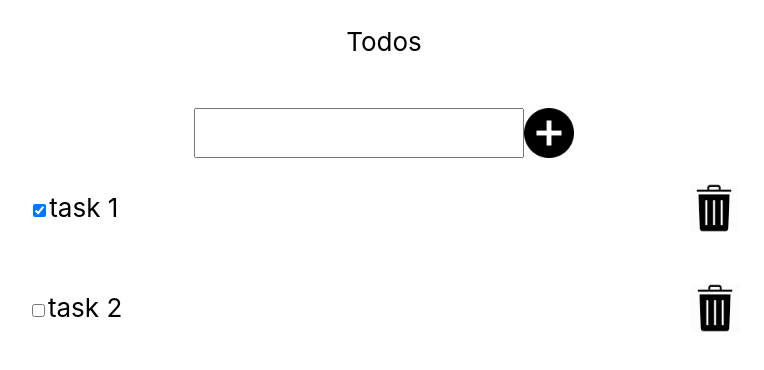
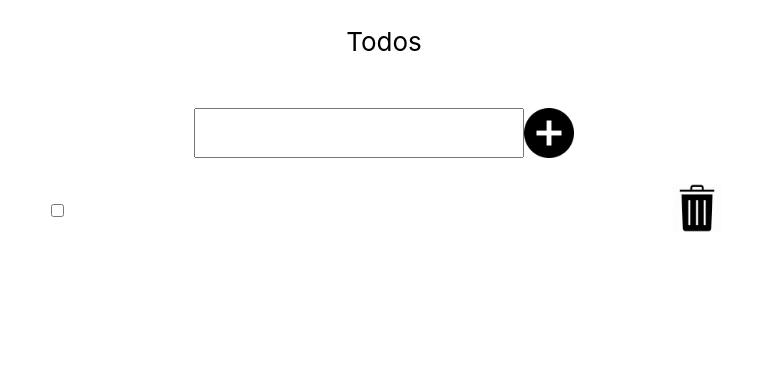
Before and after one commit to siarhei-hrynevich/react-todo, a React (Create React App) app: page / in a window 1280 px wide. Both pictures are taken after a click on the link 805 px from the left and 120 px from the top of the page. Shown: the top 370 px of the page, without its empty margins (256-1020 px from the left). Built offline with nearby package versions, Linux system fonts and the light colour scheme.

Commit message:
Add: tasks manipulation (add, remove, complete)

```diff
--- a/src/App.js
+++ b/src/App.js
@@ -1,27 +1,28 @@
 import './App.css';
-import React from 'react';
+import React, { useState } from 'react';
 import Task from './models/Task'
 
-function ItemComponent({ item }) {
+function ItemComponent({ item, onClick, onDelete }) {
   return (
     <div class="Row">
       <div>
-        <input type="checkbox" checked={item.isCompleted()}></input>
-        <label>{item.getText()}</label>
+        <input type="checkbox" onClick={onClick} checked={item.completed}></input>
+        <label>{item.text}</label>
       </div>
-      <a class="Image-button">
+      <a class="Image-button" onClick={onDelete}>
         <img alt="delete" src="delete_icon.png"></img>
       </a>
     </div>
   );
 }
 
-function Input() {
+function Input({onAdd}) {
+  const [state, setState] = useState()
   return (
     <div class="Row">
       <div class="Line">
-        <input class="Text-input" type="text"></input>
-        <a class="Image-button">
+        <input class="Text-input" onChange={(e => setState(e.target.value))} type="text"/>
+        <a class="Image-button" onClick={() => onAdd(new Task(state, false))} >
           <img alt="add" src="add_icon.png"></img>
         </a>
       </div>
@@ -29,8 +30,10 @@ function Input() {
   );
 }
 
-function List({ items }) {
-  const elements = items.map(i => <ItemComponent item={i} />);
+function List({ items, onClick, onDelete }) {
+  const elements = items.map((i, index) =>
+    <ItemComponent item={i} onClick={() => onClick(index)} onDelete={() => onDelete(index)}/>
+    );
   return (
     <div>
       {elements}
@@ -41,17 +44,57 @@ function List({ items }) {
 class App extends React.Component {
   constructor(props) {
     super(props);
-    this.state = { items: [new Task('task 1', true), new Task('task 2', false)] };
+    this.state = { items: [] };
+
+    this.changeTaskState = this.changeTaskState.bind(this);
+    this.deleteTask = this.deleteTask.bind(this);
+    this.addTask = this.addTask.bind(this);
   }
+
+  changeTaskState = (index) => {
+    const items = this.state.items;
+    items[index].completed = !items[index].completed;
+
+    this.setState(state => ({ items: items }));
+  }
+
+  deleteTask = (index) => {
+    const newItems = this.state.items.filter((e, i) => i !== index);
+    this.setState(state => ({
+      items: newItems
+    }));
+  }
+
+  addTask = (task) => {
+    while (this.contains(this.state.items, e => e.text === task.text))
+      task.text += '1';
+    this.setState(state => ({
+        items: [
+          ...state.items,
+          task
+        ]
+    }))
+  }
+
+  contains = (array, pattern) => {
+    for (let i = 0; i < array.length; i++) {
+      if (pattern(array[i])) {
+        return true;
+      }
+    }
+    return false;
+
+  }
+
   render() {
     return (
       <div className="App">
         <header className="App-header">
           <p>
             Todos
-        </p>
-          <Input />
-          <List items={this.state.items} />
+          </p>
+          <Input onAdd={this.addTask}/>
+          <List items={this.state.items} onClick={this.changeTaskState} onDelete={this.deleteTask} />
         </header>
       </div>
     );
--- a/src/models/Task.js
+++ b/src/models/Task.js
@@ -5,12 +5,4 @@ export default class Task {
     this.text = text;
     this.completed = completed;
   }
-
-  getText() {
-    return this.text;
-  }
-
-  isCompleted() {
-    return this.completed;
-  }
 }
```
